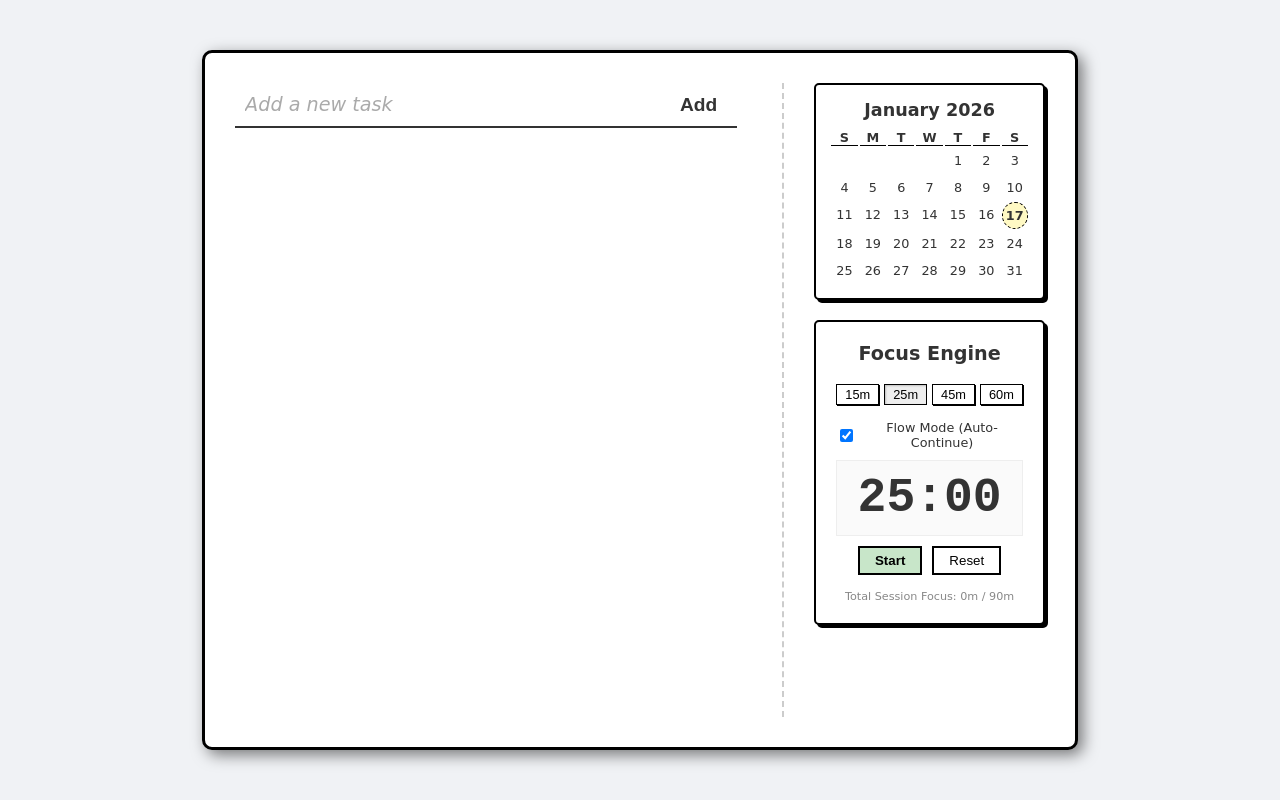
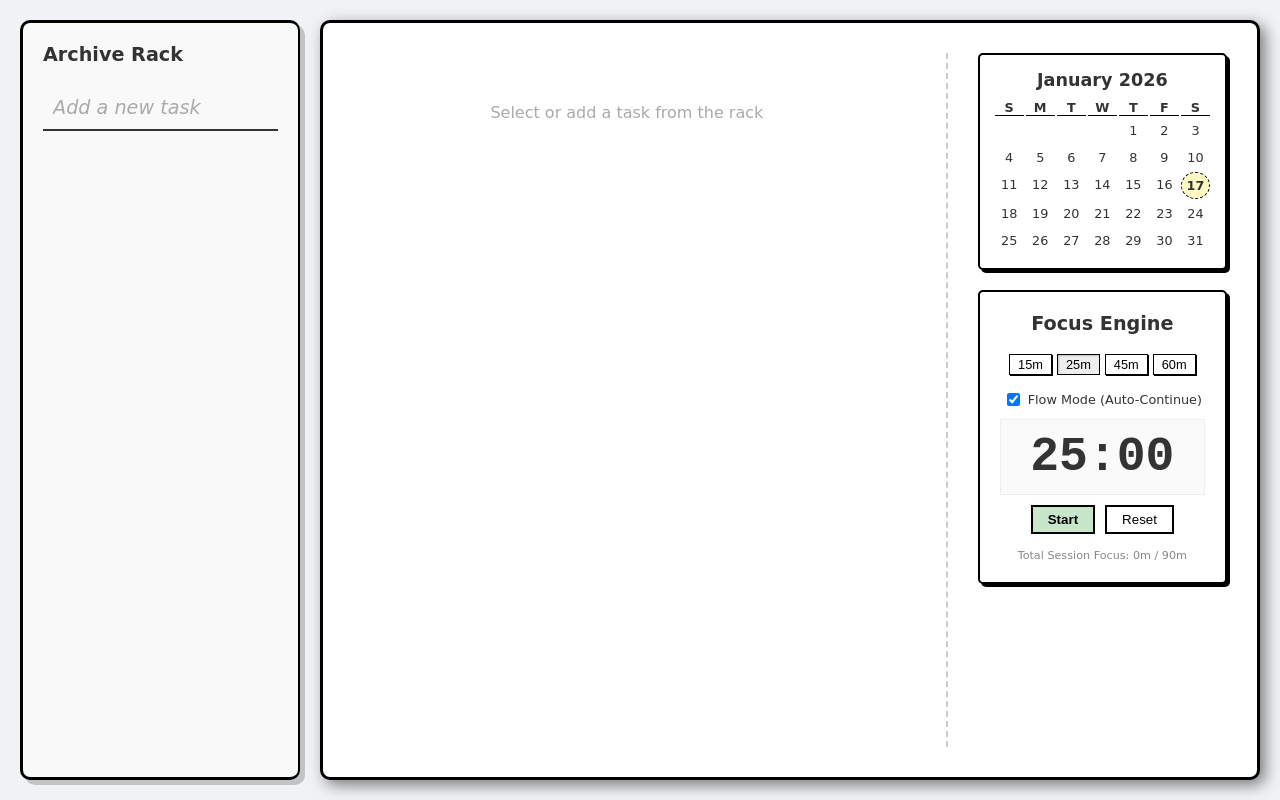
Before and after one commit to BayuuPermana/Paper-todo, a React (Vite) app: page / in a window 1280 px wide. Built offline with nearby package versions, Linux system fonts and the light colour scheme.

Commit message:
feat: implement archive rack protocol (layout refactor with sidebar)

```diff
--- a/src/App.jsx
+++ b/src/App.jsx
@@ -5,6 +5,7 @@ import TodoList from './TodoList';
 import AddTodo from './AddTodo';
 import PomodoroTimer from './PomodoroTimer';
 import PaperCalendar from './PaperCalendar';
+import TaskSidebar from './TaskSidebar';
 
 const STORAGE_KEY = 'paper-todos';
 
@@ -19,11 +20,35 @@ function App() {
     }));
   });
 
+  const [selectedTodoId, setSelectedTodoId] = useState(() => {
+    return localStorage.getItem('paper-selected-todo') || null;
+  });
+
   const [activeSubTask, setActiveSubTask] = useState(null);
 
   useEffect(() => {
     localStorage.setItem(STORAGE_KEY, JSON.stringify(todos));
   }, [todos]);
+
+  useEffect(() => {
+    if (selectedTodoId) {
+      localStorage.setItem('paper-selected-todo', selectedTodoId);
+    } else {
+      localStorage.removeItem('paper-selected-todo');
+    }
+  }, [selectedTodoId]);
+
+  // Fallback selection: pick the first one if current selection is invalid or null
+  useEffect(() => {
+    if (todos.length > 0) {
+      const exists = todos.find(t => t.id === selectedTodoId);
+      if (!exists) {
+        setSelectedTodoId(todos[0].id);
+      }
+    } else {
+      setSelectedTodoId(null);
+    }
+  }, [todos, selectedTodoId]);
 
   const handleDragEnd = (result) => {
     if (!result.destination) return;
@@ -36,8 +61,10 @@ function App() {
   };
 
   const addTodo = (text) => {
-    const newTodo = { id: uuidv4(), text, completed: false, subTasks: [] };
+    const newId = uuidv4();
+    const newTodo = { id: newId, text, completed: false, subTasks: [] };
     setTodos([...todos, newTodo]);
+    setSelectedTodoId(newId);
   };
 
   const toggleComplete = (id) => {
@@ -52,7 +79,11 @@ function App() {
     if (activeSubTask && todos.find(t => t.id === id)?.subTasks.some(st => st.id === activeSubTask.subTaskId)) {
       setActiveSubTask(null);
     }
-    setTodos(todos.filter((todo) => todo.id !== id));
+    const newTodos = todos.filter((todo) => todo.id !== id);
+    setTodos(newTodos);
+    if (id === selectedTodoId) {
+      setSelectedTodoId(newTodos.length > 0 ? newTodos[0].id : null);
+    }
   };
 
   const addSubTask = (todoId, text) => {
@@ -137,13 +168,22 @@ function App() {
     return subTask?.text || null;
   };
 
+  const selectedTodo = todos.find(t => t.id === selectedTodoId);
+
   return (
+    <div className="app-layout">
+      <TaskSidebar
+        todos={todos}
+        selectedTodoId={selectedTodoId}
+        onSelectTodo={setSelectedTodoId}
+        onAddTodo={addTodo}
+      />
       <div className="paper-container">
         <div className="left-segment">
-        <AddTodo onAdd={addTodo} />
+          {selectedTodo ? (
             <DragDropContext onDragEnd={handleDragEnd}>
               <TodoList
-            todos={todos}
+                todos={[selectedTodo]}
                 onToggleComplete={toggleComplete}
                 onDelete={deleteTodo}
                 onAddSubTask={addSubTask}
@@ -155,12 +195,18 @@ function App() {
                 onEditSubTask={editSubTask}
               />
             </DragDropContext>
+          ) : (
+            <div style={{ textAlign: 'center', padding: '50px', color: '#aaa' }}>
+              Select or add a task from the rack
+            </div>
+          )}
         </div>
         <div className="right-segment">
           <PaperCalendar />
           <PomodoroTimer activeSubTaskName={getActiveSubTaskName()} />
         </div>
       </div>
+    </div>
   );
 }
 
--- /dev/null
+++ b/src/TaskSidebar.jsx
@@ -0,0 +1,55 @@
+import React from 'react';
+import AddTodo from './AddTodo';
+
+function TaskSidebar({ todos, selectedTodoId, onSelectTodo, onAddTodo }) {
+  return (
+    <div className="task-sidebar" style={{
+      padding: '20px',
+      borderRight: '2px solid black',
+      height: '100%',
+      backgroundColor: '#f9f9f9',
+      display: 'flex',
+      flexDirection: 'column',
+      gap: '20px'
+    }}>
+      <h2 style={{ fontSize: '1.2em', margin: 0 }}>Archive Rack</h2>
+
+      <AddTodo onAdd={onAddTodo} />
+
+      <div className="sidebar-list" style={{ flexGrow: 1, overflowY: 'auto' }}>
+        {todos.map(todo => {
+          const completedCount = todo.subTasks.filter(st => st.completed).length;
+          const totalCount = todo.subTasks.length;
+
+          return (
+            <button
+              key={todo.id}
+              onClick={() => onSelectTodo(todo.id)}
+              style={{
+                width: '100%',
+                textAlign: 'left',
+                padding: '10px',
+                marginBottom: '10px',
+                border: '2px solid black',
+                borderRadius: '5px',
+                backgroundColor: selectedTodoId === todo.id ? '#fff' : '#eee',
+                boxShadow: selectedTodoId === todo.id ? '3px 3px 0px black' : 'none',
+                cursor: 'pointer',
+                fontFamily: 'inherit',
+                display: 'flex',
+                flexDirection: 'column'
+              }}
+            >
+              <span style={{ fontWeight: 'bold' }}>{todo.text}</span>
+              <span style={{ fontSize: '0.7em', color: '#666' }}>
+                {totalCount > 0 ? `(${completedCount}/${totalCount} steps)` : 'No steps'}
+              </span>
+            </button>
+          );
+        })}
+      </div>
+    </div>
+  );
+}
+
+export default TaskSidebar;
--- a/src/index.css
+++ b/src/index.css
@@ -8,26 +8,69 @@ body {
       background-color: #f0f2f5; /* Softer background for body */
       font-family: 'Comic Sans MS', 'Chalkboard SE', 'Comic Neue', sans-serif; /* Extended font stack */
       color: #333;
-      padding: 50px 0;
       box-sizing: border-box;
     }
 
+    .app-layout {
+      display: grid;
+      grid-template-columns: 280px 1fr;
+      width: 100vw;
+      height: 100vh;
+      padding: 20px;
+      gap: 20px;
+      box-sizing: border-box;
+    }
+
+    .task-sidebar {
+      background-color: #fff;
+      border: 3px solid black;
+      border-radius: 10px;
+      box-shadow: 5px 5px 0px rgba(0, 0, 0, 0.2);
+      padding: 20px;
+      display: flex;
+      flex-direction: column;
+      height: 100%;
+      box-sizing: border-box;
+      overflow: hidden;
+    }
+
+    .sidebar-list {
+      flex-grow: 1;
+      overflow-y: auto;
+      margin-top: 20px;
+      padding-right: 10px;
+    }
+
     .paper-container {
-      width: 95%;
-      max-width: 1200px;
-      height: calc(100vh - 100px);
       background-color: #fff;
       box-shadow: 5px 5px 15px rgba(0, 0, 0, 0.5);
       padding: 30px;
       border: 3px solid black;
       border-radius: 10px;
       position: relative;
-      margin: auto;
       display: grid;
       grid-template-columns: 2fr 1fr;
       gap: 30px;
       align-items: start;
       box-sizing: border-box;
+      height: 100%;
+      overflow: hidden;
+    }
+
+    @media (max-width: 1200px) {
+      .app-layout {
+        grid-template-columns: 1fr;
+        overflow-y: auto;
+        height: auto;
+      }
+
+      body {
+        overflow: auto;
+      }
+
+      .task-sidebar, .paper-container {
+        height: auto;
+      }
     }
 
     .left-segment {
```
Lines whose indentation alone changed are shown as unchanged.
